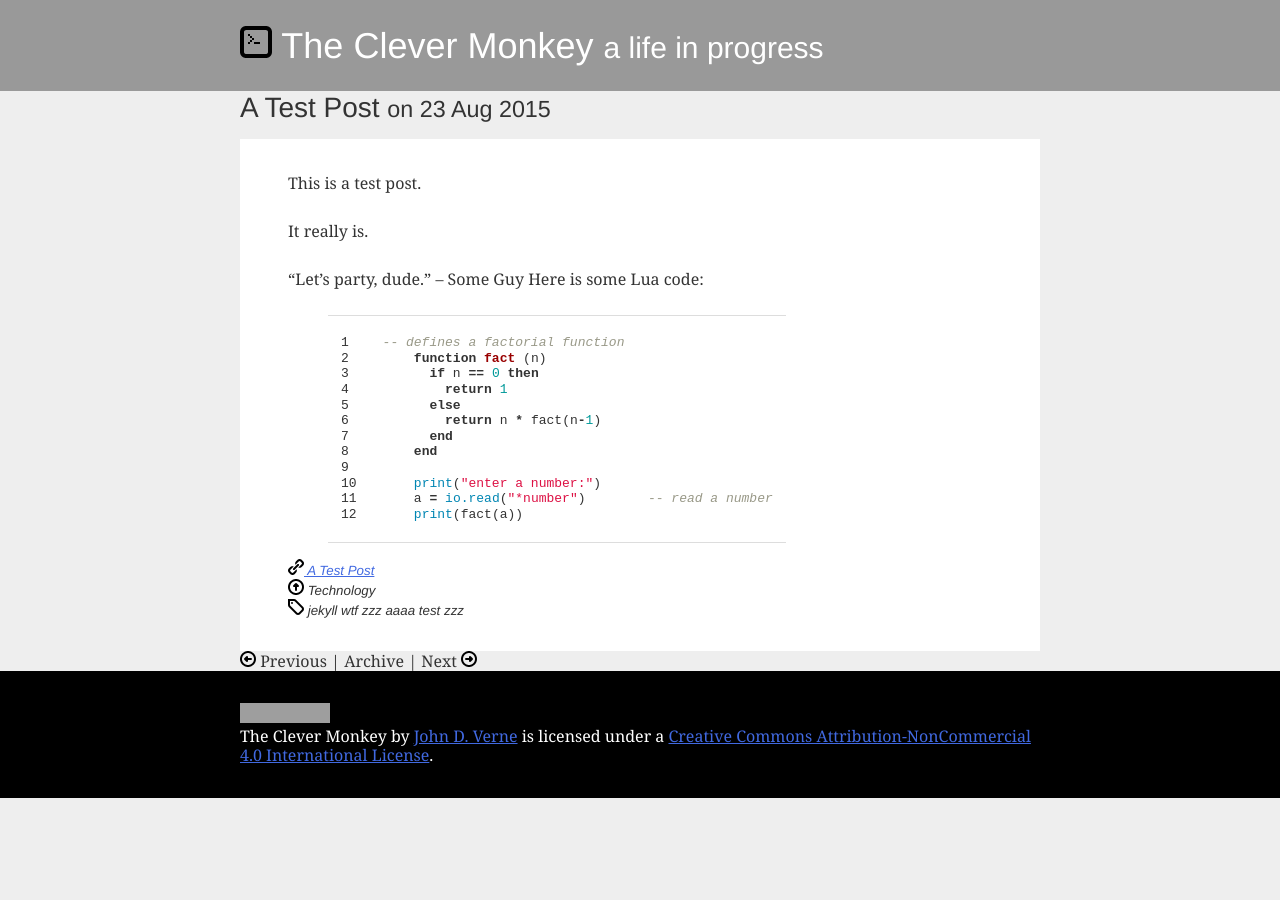
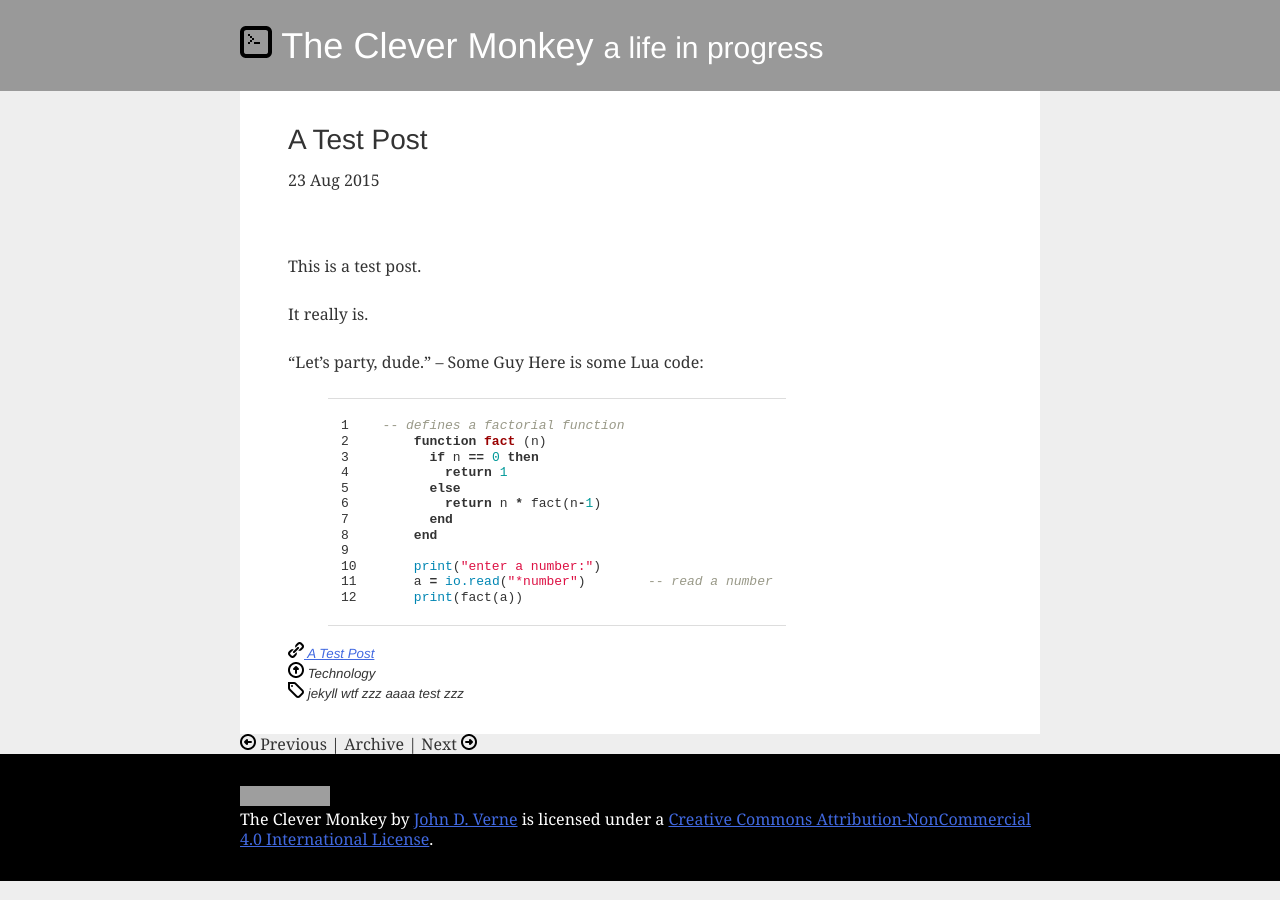
Before and after one commit to jverne/jverne.github.io, a Jekyll site: the page built from _posts/2015-08-23-a-test-post.md, in a window 1280 px wide. Built offline with Jekyll 4.4.1, drawn with Linux system fonts in a browser that asks for light colours; grey boxes are pictures that could not be loaded.

Commit message:
Tweak styles for post metadata

```diff
--- a/_layouts/post.html
+++ b/_layouts/post.html
@@ -9,8 +9,11 @@
 {% include page_header.html %}
 
 <article class="container">
-	<header>
-		<h2>{{ page.title }} <small>on <time datetime="{{ page.date | date_to_xmlschema }}">{{ page.date | date_to_string }}</time></small></h2>
+	<header class="content">
+		<hgroup>
+		<h2>{{ page.title }}</h2>
+		<time datetime="{{ page.date | date_to_xmlschema }}">{{ page.date | date_to_string }}</time>
+		</hgroup>
 	</header>
 
 	<div class="content">
@@ -18,9 +21,11 @@
 
 		<!-- Post metadata -->
 		<div class="post-metadata">
-			<a href="{{ page.url }}"><img src="/assets/img/link.png" alt="[permalink]" title="Permalink" width="16" height="16"> {{ page.title }}</a><br>
-			<img src="/assets/img/arrow-up.png" alt="[up]" title="Category" width="16" height="16"> Technology<br>
-			<img src="/assets/img/tag.png" alt="[tag]" title="Tags" width="16" height="16">{% for tag in tags %} {{ tag | downcase }} {% endfor %}<br>
+			<ul class="postmd">
+				<li class="postmd"><a href="{{ page.url }}"><img src="/assets/img/link.png" alt="[permalink]" title="Permalink" width="16" height="16"> {{ page.title }}</a></li>
+				<li class="postmd"><img src="/assets/img/arrow-up.png" alt="[up]" title="Category" width="16" height="16"> Technology</li>
+				<li class="postmd"><img src="/assets/img/tag.png" alt="[tag]" title="Tags" width="16" height="16">{% for tag in tags %} {{ tag | downcase }} {% endfor %}</li>
+			</ul>
 		</div>
 	</div>
 </article>
--- a/assets/css/styles.css
+++ b/assets/css/styles.css
@@ -172,6 +172,18 @@
 	font-size: smaller;
 }
 
+.postmd
+{
+	margin: 0;
+	padding: 0;
+	list-style: none;
+}
+
+.postmd li
+{
+	margin: 0;
+}
+
 .img-responsive { max-width: 100%; }
 
 .btn
```
